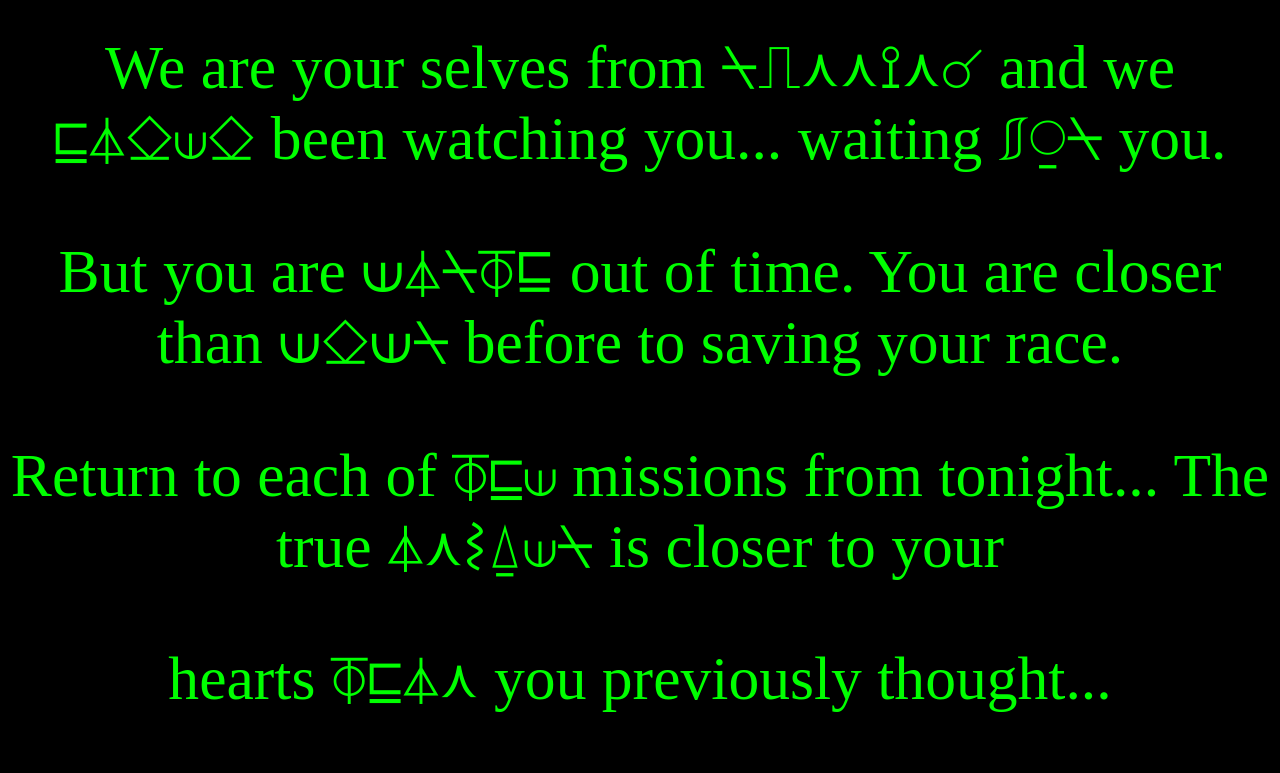
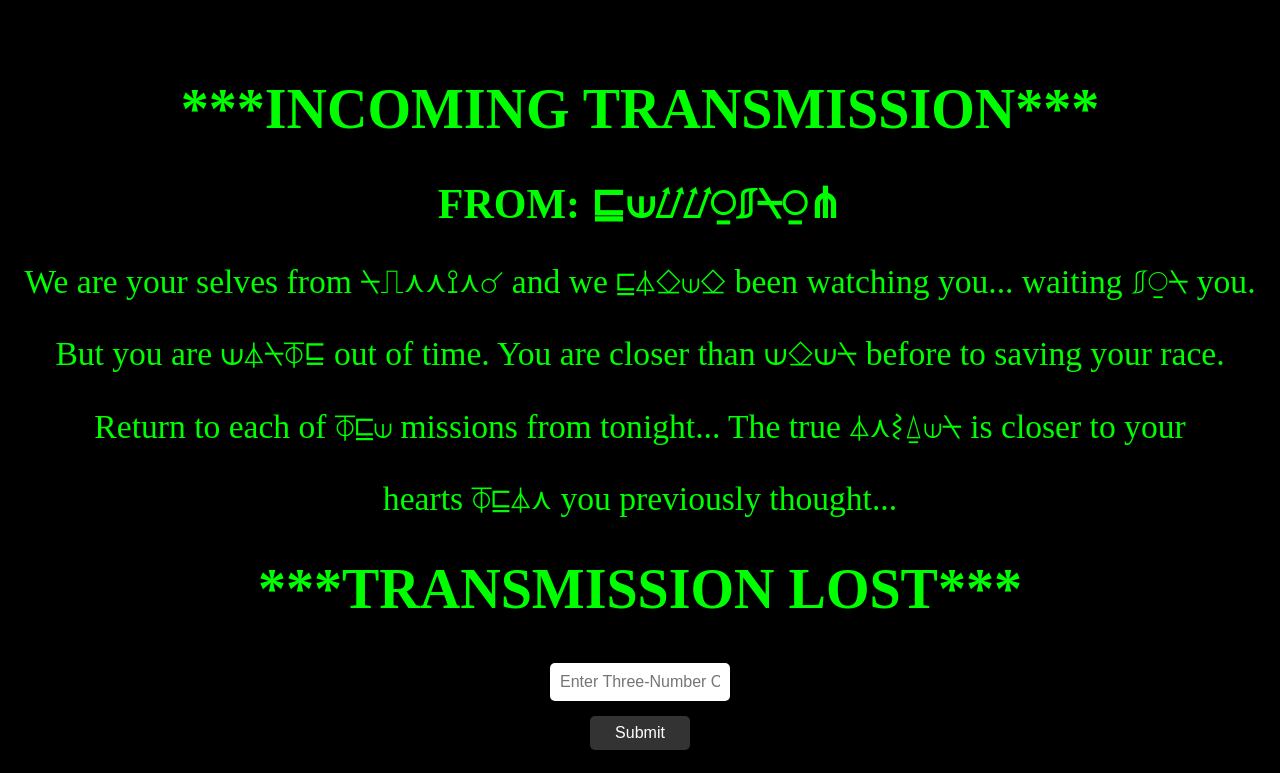
Before and after one commit to wzblackstone/interstellar2025, a plain HTML site: page index.html in a window 1280 px wide. Shown: the top 773 px of the page. Drawn offline with Linux system fonts and the light colour scheme.

Commit message:
Update index.html

```diff
--- a/index.html
+++ b/index.html
@@ -5,7 +5,7 @@
   <title>Interstellar Party 2025</title>
   <style>
     p {
-      font-size: 2.2em;
+      font-size: 1.2em;
     }
     body {
       font-size: 28px;
@@ -29,11 +29,11 @@
       display: none;
       color: #fff;
       margin-top: 15px;
-      font-size: 2.2rem;
+      font-size: 1.2rem;
     }
     input[type="password"] {
       padding: 10px;
-      font-size: 2rem;
+      font-size: 1rem;
       margin: 5px 0;
       border-radius: 5px;
       border: none;
@@ -41,7 +41,7 @@
     }
     button {
       padding: 1vh 2vw;
-      font-size: 2rem;
+      font-size: 1rem;
       border-radius: 5px;
       border: none;
       background: #333;
```
